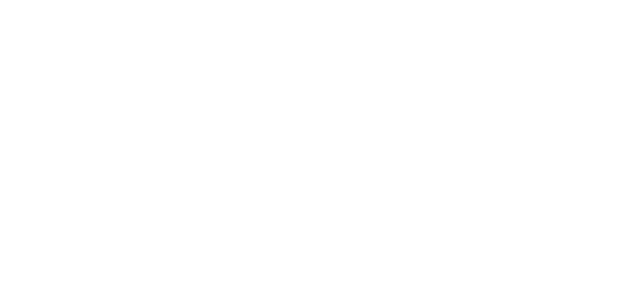
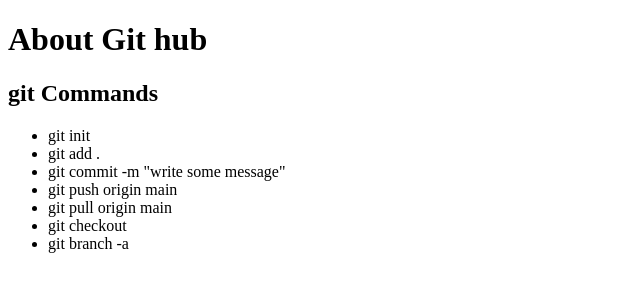
Before and after one commit to Monpro-web/tsoru-portfolio, a plain HTML site: page index.html in a window 1280 px wide. Shown: the whole page, without its empty margins (0-640 px from the left). Drawn offline with Linux system fonts and the light colour scheme.

Commit message:
added html h1 h2 ul li tag

```diff
--- a/index.html
+++ b/index.html
@@ -6,6 +6,16 @@
     <title>tsoru-portfolio</title>
 </head>
 <body>
-
+    <h1>About Git hub</h1>
+    <h2>git Commands</h2>
+    <ul>
+        <li>git init</li>
+        <li>git add .</li>
+        <li>git commit -m "write some message"</li>
+        <li>git push origin main</li>
+        <li>git pull origin main</li>
+        <li>git checkout </li>
+        <li>git branch -a</li>
+    </ul>
 </body>
 </html>
```
